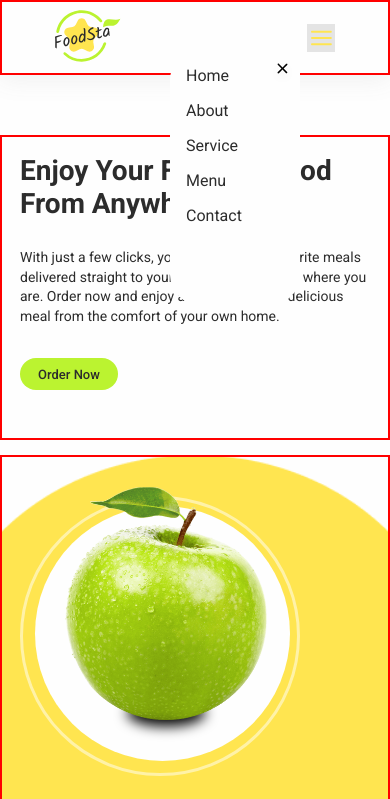
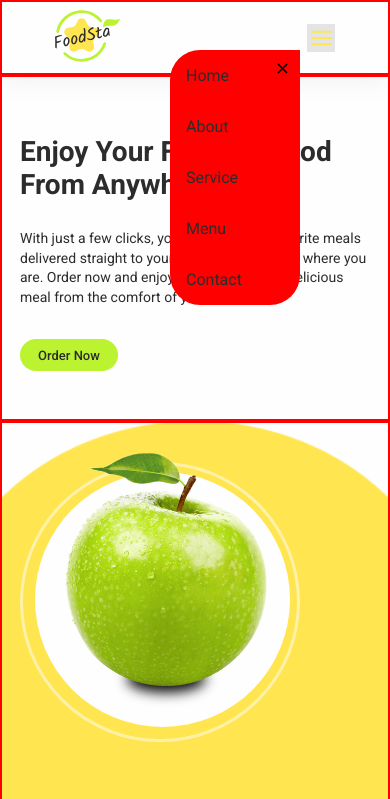
Before and after one commit to OlgaRuzhylenko/Delivery_service, a plain HTML site: page index.html in a window 390 px wide. Both pictures are taken after a click on the button 321 px from the left and 37 px from the top of the page. Shown: the top 799 px of the page. Drawn offline with nearby package versions, Linux system fonts and the light colour scheme; a script that the page names is missing.

Commit message:
mob готово

```diff
--- a/css/styles.css
+++ b/css/styles.css
@@ -156,8 +156,7 @@ border-radius: 30px;
 }
 /* hero styles */
 .hero {
-    padding-bottom: 15px;
-    padding-top: 60px;
+
        }
 /* mobile */
 .hero-title {
@@ -203,7 +202,7 @@ min-height: 32px;
     background-color: var(--hover-btn);
 }
 .hero-container {
-    padding-top: 19px;
+    padding-top: 60px;
     padding-bottom: 50px;
 
 }
@@ -480,7 +479,7 @@ line-height: 1.5;
     width: 280px;
     height: 78px;
     position: absolute;
-    bottom: 357px;
+    bottom: 359px;
     left: 20px;
 
 
@@ -723,7 +722,7 @@ line-height: 1.5;
   .menu-container.is-open {
     transform: translateX(0);
     /* background-color: inherit; */
-    background-color: inherit;
+    background-color: red;
   }
 
   .menu-container .menu-toggle {
@@ -760,9 +759,11 @@ line-height: normal;
   }
   .mobile-menu-wrap {
     padding-top: 16px;
-    padding-right: 16px;
+    padding-bottom: 16px;
     padding-left: 16px;
+    overflow: hidden;
   }
   .mobile-menu-wrap:hover {
 background-color: var(--accent-text-color);
+overflow: hidden;
   }
```
